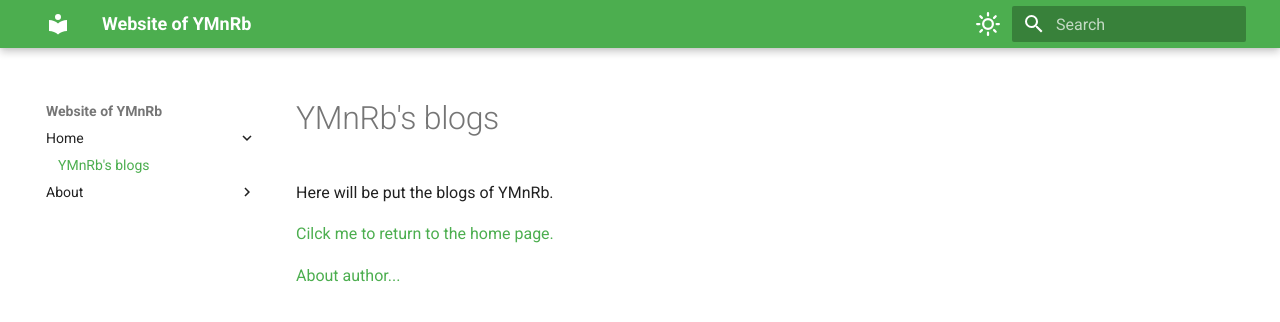
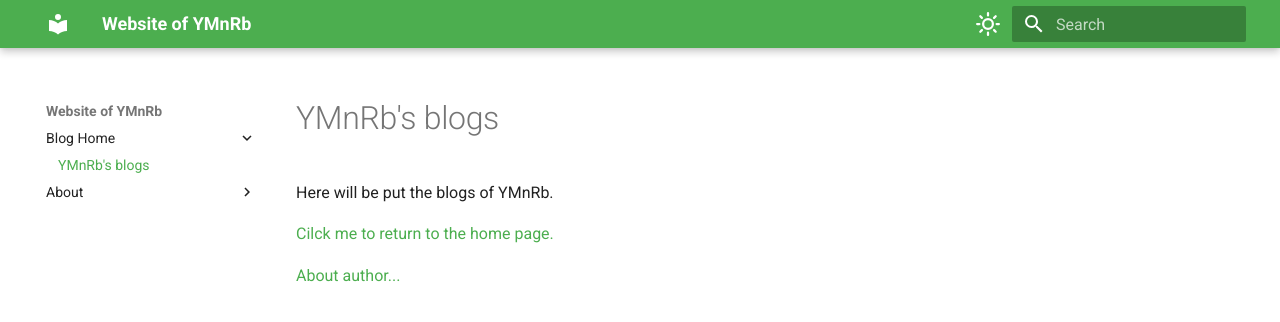
Before and after one commit to YMnRb/blogs, an MkDocs documentation site: the page built from docs/index.md, in a window 1280 px wide. Shown: the top 322 px of the page. Built offline with MkDocs 1.6.1 and Material for MkDocs 9.7.7, drawn with Linux system fonts in a browser that asks for light colours.

Commit message:
mkdocs.yml

```diff
--- a/mkdocs.yml
+++ b/mkdocs.yml
@@ -6,7 +6,7 @@ site_description: Blogs of YMnRb
 
 # [Navigtion]
 nav:
-  - Home:
+  - Blog Home:
     - index.md
   - About:
     - about/index.md
```
